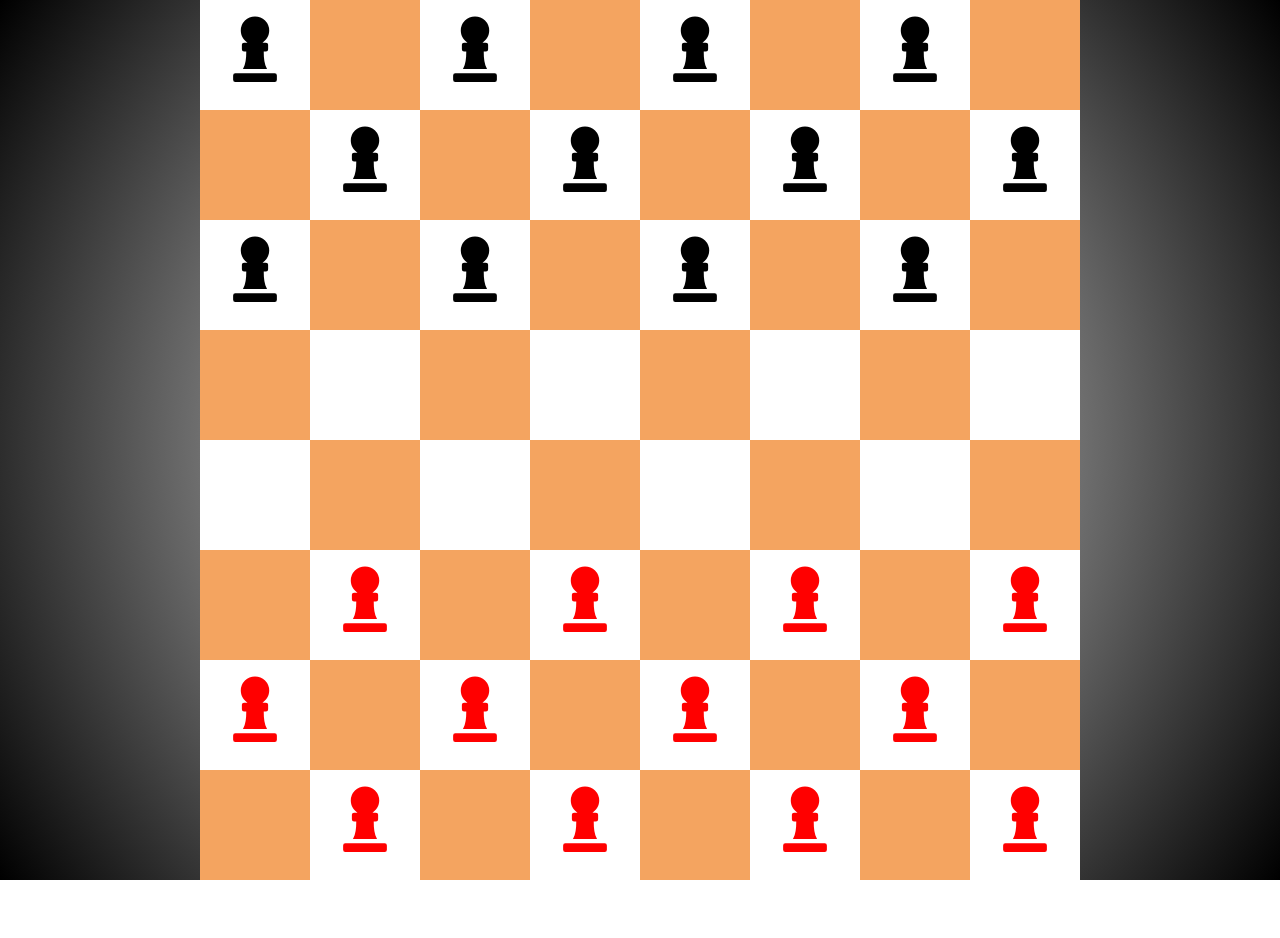
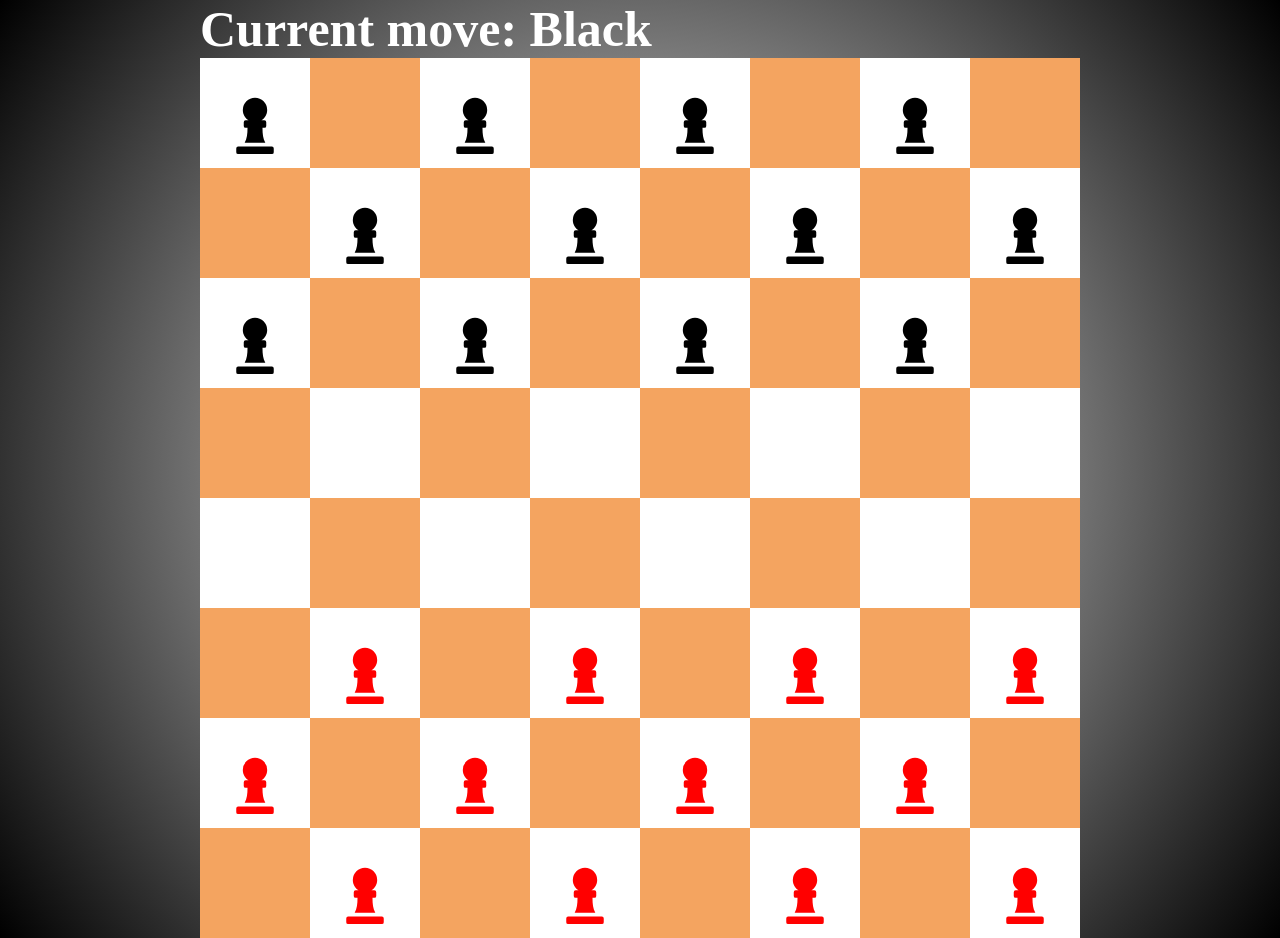
Before and after one commit to DevLukaHere/checkers, a React (Create React App) app: page / in a window 1280 px wide. Before the commit the page ends 880 px from the top, so only its background shows below. Built offline with nearby package versions, Linux system fonts and the light colour scheme.

Commit message:
Obligatory capturing

```diff
--- a/src/App.tsx
+++ b/src/App.tsx
@@ -1,9 +1,14 @@
+import { useSelector } from 'react-redux';
 import Board from './components/Board';
 
 function App() {
+  const isBlackTurn = useSelector((state: any) => state.checkers.isBlackTurn);
   return (
     <div className="App">
       <main className="main">
+        <h1 className="header">
+          Current move: {isBlackTurn ? 'Black' : 'Red'}
+        </h1>
         <Board />
       </main>
     </div>
--- a/src/components/Board.tsx
+++ b/src/components/Board.tsx
@@ -1,7 +1,12 @@
 import { useState, useEffect, ReactNode } from 'react';
 import { useSelector, useDispatch } from 'react-redux';
 
-import { activePawn, inactivePawn, movePawn } from '../state/actions';
+import {
+  activePawn,
+  inactivePawn,
+  movePawn,
+  checkCapturing,
+} from '../state/actions';
 
 import Field from './Field';
 import { fieldType, move } from '../types';
@@ -10,7 +15,6 @@ import { store } from '../state/store';
 
 const Board = () => {
   const checkers = useSelector((state: any) => state.checkers);
-
   const dispatch = useDispatch();
 
   const handleClick = (row: number, column: number): void => {
@@ -29,9 +33,18 @@ const Board = () => {
           let move = checkers.moves.find(
             (move: move) => move.to.row === row && move.to.column === column
           );
-          if (move)
-            //Making move
-            dispatch(movePawn(move));
+          if (move) {
+            //Capturing is obligatory
+            if (!move.capturing && checkers.isCapturingMove) {
+              alert('PRZYMUS BICIA!');
+              dispatch(inactivePawn());
+            } else {
+              //Making move
+              dispatch(movePawn(move));
+              dispatch(checkCapturing());
+            }
+          }
+
           //Changing activePawn
           else dispatch(activePawn({ row, column }));
         }
@@ -43,13 +56,13 @@ const Board = () => {
   };
 
   const isCorrectPlayer = (row: number, column: number): boolean => {
-    let { BLACK_PAWN, RED_PAWN } = fieldType;
+    let { BLACK_PAWN, RED_PAWN, BLANK } = fieldType;
 
     let { isBlackTurn } = store.getState().checkers;
 
     let type = checkers.pattern[row][column];
 
-    if (type !== BLACK_PAWN && type !== RED_PAWN) return true;
+    if (type !== BLACK_PAWN && type !== RED_PAWN && type !== BLANK) return true;
 
     if (type === BLACK_PAWN && isBlackTurn === true) return true;
 
--- a/src/components/Field.tsx
+++ b/src/components/Field.tsx
@@ -32,6 +32,7 @@ const Field = ({
 
     setContent(
       <td key={`${row}_${column}`} className={className} onClick={handleClick}>
+        {<p className="fieldID">{`${row}_${column}`}</p>}
         {!isEmpty ? <FaChessPawn /> : ' '}
       </td>
     );
--- a/src/index.scss
+++ b/src/index.scss
@@ -26,6 +26,11 @@ body {
   align-items: center;
 }
 
+.header {
+  font-size: 5em;
+  color: white;
+}
+
 .main {
   display: flex;
   flex-direction: column;
@@ -43,11 +48,20 @@ table {
   margin: 0;
 }
 
+.fieldID {
+  color: transparent;
+  font-size: 2.2rem;
+
+  &:hover {
+    color: red;
+  }
+}
+
 .field {
   min-width: 110px;
   height: 110px;
   display: inline-block;
-  font-size: 7rem;
+  font-size: 6rem;
   background: white;
   cursor: pointer;
   text-align: center;
--- a/src/state/actions/index.tsx
+++ b/src/state/actions/index.tsx
@@ -11,3 +11,7 @@ export const inactivePawn = () => {
 export const movePawn = (move: move) => {
   return { type: 'MOVE_PAWN', payload: move };
 };
+
+export const checkCapturing = () => {
+  return { type: 'CHECK_CAPTURING' };
+};
--- a/src/state/reducers/checkersReducer.tsx
+++ b/src/state/reducers/checkersReducer.tsx
@@ -1,10 +1,12 @@
 import { AnyAction } from 'redux';
 import { fieldID, move } from '../../types';
+
 import {
   getPawnMoves,
   showPossibleMoves,
   clearPossibleMoves,
   makeMove,
+  checkIfCapturingExists,
 } from '../../utilities/patternModifiers';
 
 type CheckersProps = {
@@ -12,6 +14,7 @@ type CheckersProps = {
   activePawn: fieldID | null;
   moves: move[];
   pattern: number[][];
+  isCapturingMove: boolean;
 };
 
 const initialPattern: number[][] = [
@@ -30,6 +33,7 @@ const initialState: CheckersProps = {
   activePawn: null,
   moves: [],
   pattern: initialPattern,
+  isCapturingMove: false,
 };
 
 const checkersReducer = (state = initialState, action: AnyAction) => {
@@ -56,6 +60,14 @@ const checkersReducer = (state = initialState, action: AnyAction) => {
         moves: [],
         pattern: makeMove(state.pattern, action.payload),
       };
+    case 'CHECK_CAPTURING':
+      return {
+        ...state,
+        isCapturingMove: checkIfCapturingExists(
+          state.pattern,
+          state.isBlackTurn
+        ),
+      };
 
     default:
       return state;
--- a/src/utilities/patternModifiers.tsx
+++ b/src/utilities/patternModifiers.tsx
@@ -18,13 +18,8 @@ export const getPawnMoves = (pattern: number[][], fieldID: fieldID): move[] => {
   checkMove(pattern, row, -1, column, -1, moves);
   checkMove(pattern, row, -1, column, 1, moves);
 
-  //Checking if there are capturing moves
-  let isCapturing = false;
-  moves.forEach((move) => {
-    if (move.capturing) isCapturing = true;
-  });
   //If yes, we remove standard moves
-  if (isCapturing) moves = moves.filter((move) => move.capturing);
+  if (includesCapturing(moves)) moves = moves.filter((move) => move.capturing);
 
   return moves;
 };
@@ -93,10 +88,6 @@ export const clearPossibleMoves = (pattern: number[][]): number[][] => {
     )
   );
   return newPattern;
-};
-
-const isFieldFree = (field: fieldType): boolean => {
-  return field === BLANK || field === CHECKED ? true : false;
 };
 
 const isOutOfBundaries = (shiftedRow: number, shiftedColumn: number) => {
@@ -185,3 +176,46 @@ export const makeMove = (pattern: number[][], move: move): number[][] => {
 
   return newPattern;
 };
+
+const includesCapturing = (moves: move[]): boolean => {
+  let isCapturing = false;
+  moves.forEach((move) => {
+    if (move.capturing) isCapturing = true;
+  });
+
+  return isCapturing;
+};
+
+export const checkIfCapturingExists = (
+  pattern: number[][],
+  isBlackTurn: boolean
+): boolean => {
+  let capturingExists = false;
+
+  let moves: move[] = [];
+  for (let row = 0; row < pattern.length; row++) {
+    for (let column = 0; column < pattern[0].length; column++) {
+      if (
+        (isBlack(pattern[row][column]) && isBlackTurn) ||
+        (isRed(pattern[row][column]) && !isBlackTurn)
+      )
+        getPawnMoves(pattern, { row, column }).map((move) => moves.push(move));
+    }
+  }
+  console.log(moves, pattern);
+  if (includesCapturing(moves)) capturingExists = true;
+
+  return capturingExists;
+};
+
+const isFieldFree = (field: fieldType): boolean => {
+  return field === BLANK || field === CHECKED ? true : false;
+};
+
+const isBlack = (field: fieldType): boolean => {
+  return field === BLACK_PAWN || field === BLACK_PAWN_CHECKED ? true : false;
+};
+
+const isRed = (field: fieldType): boolean => {
+  return field === RED_PAWN || field === RED_PAWN_CHECKED ? true : false;
+};
```
